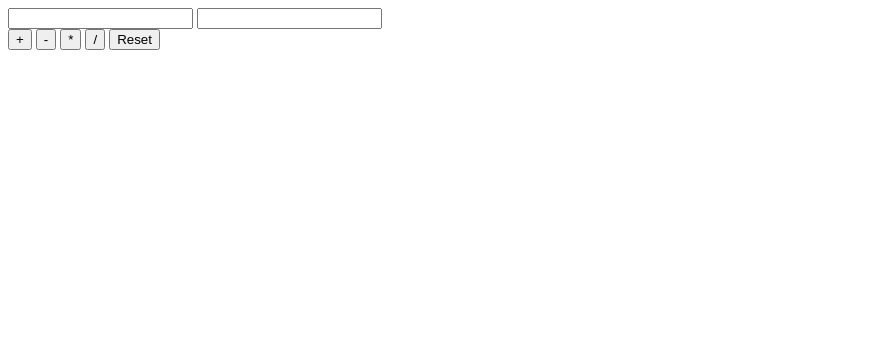
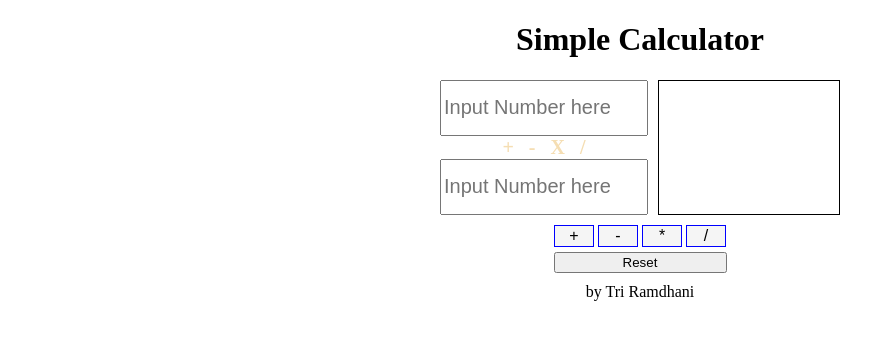
Before and after one commit to triramdhani/kalkulator-dom, a plain HTML site: page index.html in a window 1280 px wide. Shown: the whole page, without its empty margins (0-895 px from the left). Drawn offline with Linux system fonts and the light colour scheme.

Commit message:
feat: styling all components

```diff
--- a/index.html
+++ b/index.html
@@ -10,25 +10,51 @@
 </head>
 <body>
     <main>
+        <h1>Simple Calculator</h1>
         <div>
             <form >
-                <input type="number" name="firstInput" required id="firstInput">
-                <input type="number" name="secondInput" id="secondInput" required>
+                <div>
+                    <input placeholder="Input Number here" type="number" name="firstInput" required id="firstInput">
+                    <div id="operationSign">
+                        <span id="plus">
+                            +
+                    </span>
+                    <span id="minus">
+                        -
+                    </span>
+                    <span id="multiple">
+                        X
+                    </span>
+                    <span id="divide">
+                        /
+                    </span>
+                    </div>
+                <input placeholder="Input Number here" type="number" name="secondInput" id="secondInput" required>
+                </div>
+                <div id="resultCalculator">
 
+                </div>
             </form>
 
-            <button id="plusBtn">+</button>
-            <button id="minusBtn">-</button>
-            <button id="multipleBtn">*</button>
-            <button id="divideBtn">/</button>
+            <div id="btn">
+                <div id="btnOps">
+                    <button id="plusBtn">+</button>
+                    <button id="minusBtn">-</button>
 
-            <button id="resetBtn">Reset</button>
+                    <button id="multipleBtn">*</button>
+                    <button id="divideBtn">/</button>
+                </div>
 
-            <div id="resultCalculator"></div>
+                <button id="resetBtn">Reset</button>
+            </div>
+
         </div>
         <div>
 
         </div>
     </main>
+    <footer>
+        by Tri Ramdhani
+    </footer>
 </body>
 </html>
--- a/script.js
+++ b/script.js
@@ -17,6 +17,7 @@ let divideButton = document.querySelector('#divideBtn')
 // add event listener for button
 plusButton.addEventListener('click', ()=> {
     renderResult('+')
+    changeOperationSign('+')
 })
 minusButton.addEventListener('click', ()=>{
    renderResult('-')
@@ -36,8 +37,16 @@ resetButton.addEventListener('click', ()=> {
 function resetInputFields( ){
     document.getElementById('firstInput').value = ''
     document.getElementById('secondInput').value = ''
+    document.getElementById('resultCalculator').innerHTML = ''
+    resetOperationSignColor()
 }
 
+function resetOperationSignColor(){
+    document.querySelector('#plus').style.color = 'wheat'
+    document.querySelector('#minus').style.color = 'wheat'
+    document.querySelector('#multiple').style.color = 'wheat'
+    document.querySelector('#divide').style.color = 'wheat'
+}
 
 // callback function for calc operation
 function renderResult(calcOperation){
@@ -58,6 +67,17 @@ function renderResult(calcOperation){
         targetElement.innerHTML = hasil
     }
 
+    // reset color sign
+    resetOperationSignColor()
+    if (calcOperation === '+') {
+        document.querySelector('#plus').style.color = 'blue'
+    } else if(calcOperation === '-'){
+        document.querySelector('#minus').style.color = 'blue'
+    } else if(calcOperation === '*'){
+        document.querySelector('#multiple').style.color = 'blue'
+    }else if(calcOperation === '/'){
+        document.querySelector('#divide').style.color = 'blue'
+    }
 }
 
 // function for calcculate
--- a/style.css
+++ b/style.css
@@ -0,0 +1,62 @@
+main {
+    max-width: 400px;
+    margin: 0 auto;
+}
+input {
+    width: 200px;
+    height: 50px;
+    font-size: 20px;
+}
+form {
+    display: flex;
+}
+
+
+#resultCalculator {
+    display: flex;
+    justify-content: center;
+    align-items: center;
+    width: 200px;
+    text-align: center;
+    font-size: 30px;
+    font-weight: 700;
+    border: 0.5px solid black;
+    margin-left: 10px;
+}
+
+#btn {
+    margin: 10px;
+    text-align: center;
+}
+#btnOps {
+    margin-bottom: 5px;
+}
+#plusBtn, #minusBtn, #multipleBtn , #divideBtn {
+    background-color: whitesmoke;
+    cursor: pointer;
+    border: 1px solid blue
+    ;
+    width: 40px;
+    font-size: 16px;
+}
+#resetBtn {
+    width: 173px;
+    cursor: pointer;
+}
+
+#operationSign {
+    text-align: center;
+}
+span {
+    margin: 0px 5px 0px 5px;
+    font-size: 20px;
+    color: wheat;
+    font-weight: bolder;
+}
+h1 {
+    text-align: center;
+}
+
+footer {
+    text-align: center;
+}
```
